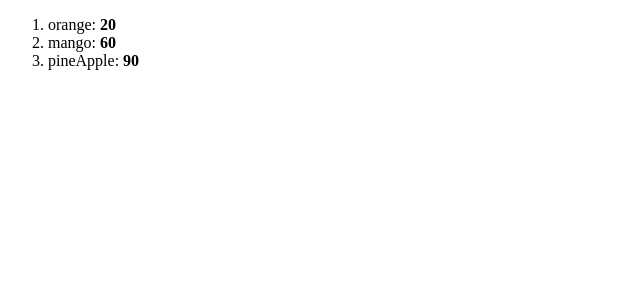
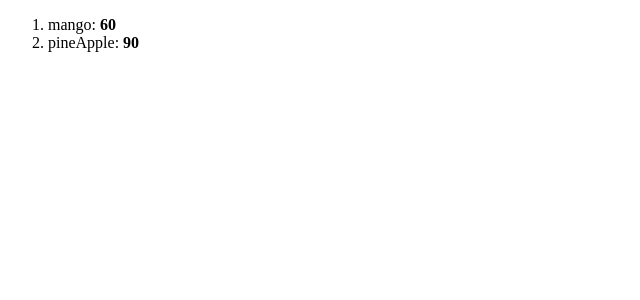
Before and after one commit to dosite-dev/React-JS-projects, a React (Vite) app in the folder styling-react-component-with-pure-css/styling-react-component/: page / in a window 1280 px wide. Shown: the top 300 px of the page, without its empty margins (0-640 px from the left). Built offline with nearby package versions, Linux system fonts and the light colour scheme.

Commit message:
filtering elements

```diff
--- a/styling-react-component-with-pure-css/styling-react-component/src/List.jsx
+++ b/styling-react-component-with-pure-css/styling-react-component/src/List.jsx
@@ -8,9 +8,12 @@ function List(){
     fruits.sort((a,b)=>a.calories-b.calories)//numbers
 
 
-    const listItems = fruits.map(fruit => <li key={fruit.name}>
-                                            {fruit.name}:&nbsp;
-                                            <b>{fruit.calories}</b>
+    const lowCalFruits = fruits.filter(fruit => fruit.calories > 50)
+
+
+    const listItems =lowCalFruits.map(lowCalFruit => <li key={lowCalFruit.name}>
+                                            {lowCalFruit.name}:&nbsp;
+                                            <b>{lowCalFruit.calories}</b>
                                         </li>)
 
 
```
